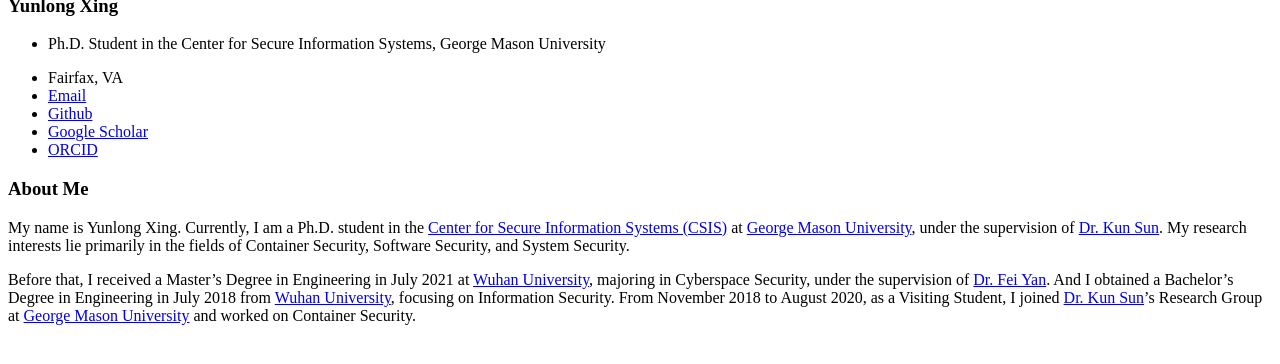
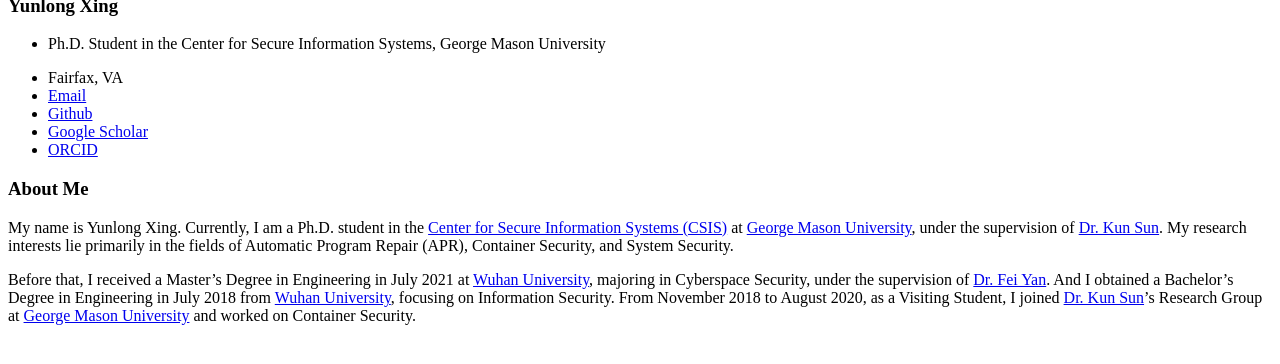
Before and after one commit to YunlongXing/yunlongxing.github.io, a Jekyll site: the page built from _pages/includes/intro.md, in a window 1280 px wide, cut to the strip 494-858 px from the top of the page. Built offline with Jekyll 4.4.1, drawn with Linux system fonts in a browser that asks for light colours; our own code applies the rules of GitHub Pages for plain Markdown files.

Commit message:
Update intro.md

```diff
--- a/_pages/includes/intro.md
+++ b/_pages/includes/intro.md
@@ -1,6 +1,6 @@
 # About Me
 
-My name is Yunlong Xing. Currently, I am a Ph.D. student in the [Center for Secure Information Systems (CSIS)][Center for Secure Information Systems (CSIS)] at [George Mason University][George Mason University], under the supervision of [Dr. Kun Sun][Dr. Kun Sun]. My research interests lie primarily in the fields of Container Security, Software Security, and System Security.
+My name is Yunlong Xing. Currently, I am a Ph.D. student in the [Center for Secure Information Systems (CSIS)][Center for Secure Information Systems (CSIS)] at [George Mason University][George Mason University], under the supervision of [Dr. Kun Sun][Dr. Kun Sun]. My research interests lie primarily in the fields of Automatic Program Repair (APR), Container Security, and System Security.
 
 Before that, I received a Master's Degree in Engineering in July 2021 at [Wuhan University][Wuhan University], majoring in Cyberspace Security, under the supervision of [Dr. Fei Yan][Dr. Fei Yan]. And I obtained a Bachelor's Degree in Engineering in July 2018 from [Wuhan University][Wuhan University], focusing on Information Security. From November 2018 to August 2020, as a Visiting Student, I joined [Dr. Kun Sun][Dr. Kun Sun]'s Research Group at [George Mason University][George Mason University] and worked on Container Security.
 
```
